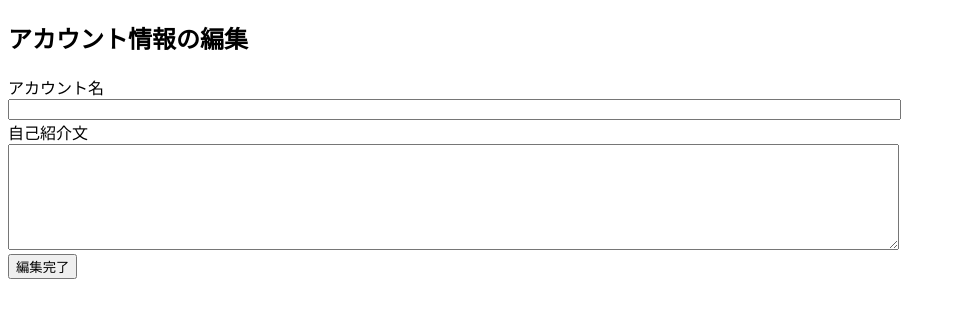
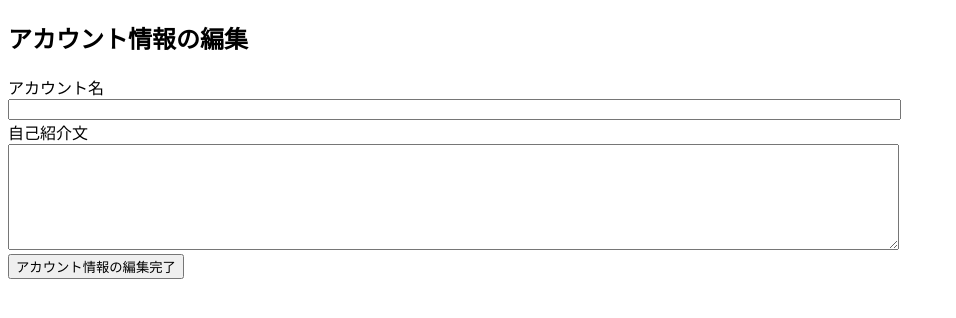
Before and after one commit to hirakumorishima02/pf-funclub, a Next.js app: page /edit-my-page in a window 1280 px wide. Shown: the top 318 px of the page, without its empty margins (0-956 px from the left). Built offline with nearby package versions, Linux system fonts and the light colour scheme.

Commit message:
Create edit-my-page.js

```diff
--- a/pages/edit-my-page.js
+++ b/pages/edit-my-page.js
@@ -9,7 +9,7 @@
                 <label for="body">自己紹介文</label><br />
                 <textarea type="text" name="body" />
             </div>
-            <button type="submit">編集完了</button>
+            <button type="submit">アカウント情報の編集完了</button>
         <style jsx>{`
             .post-forms {
                 width: 80%;
```
